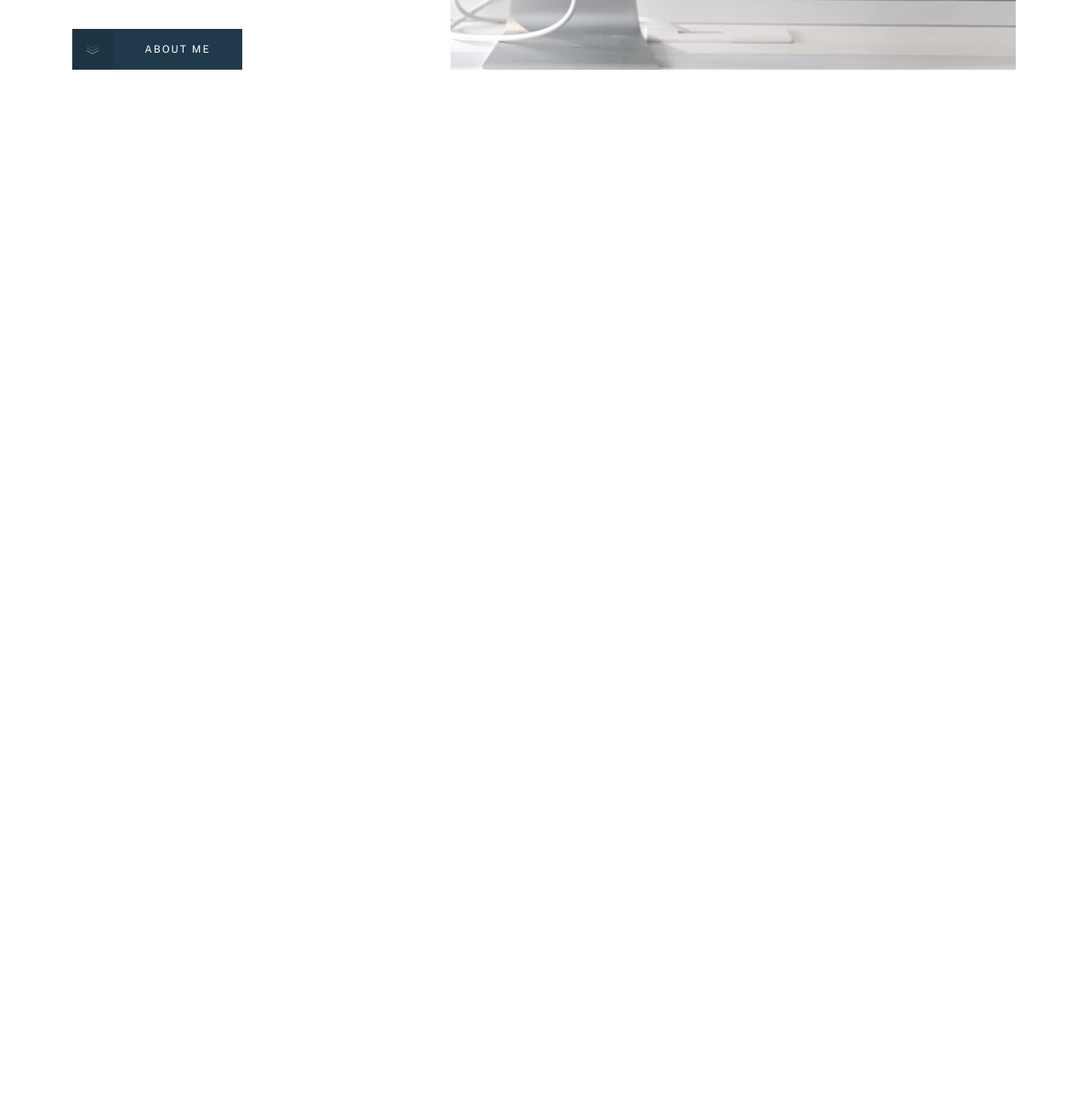
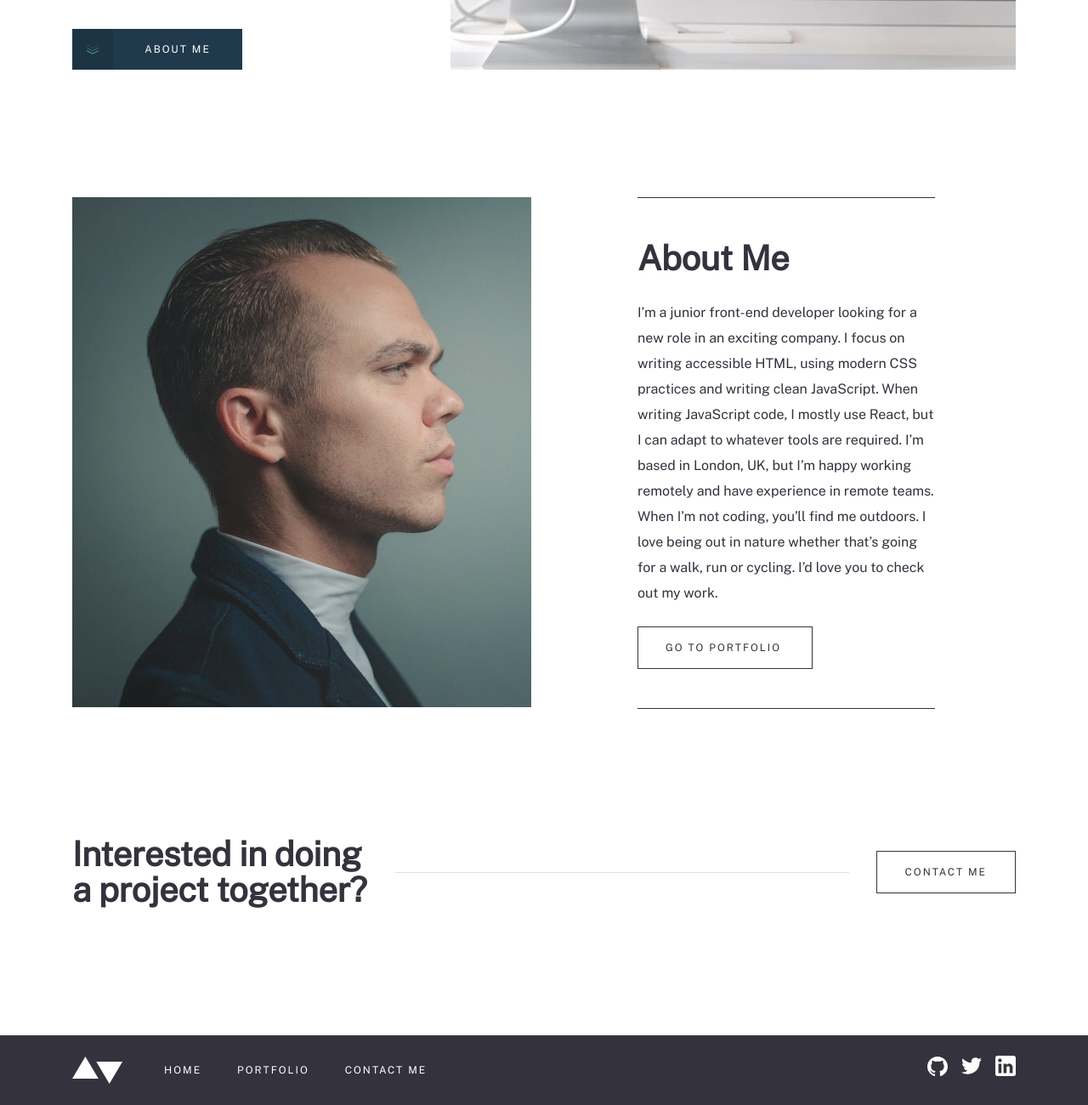
Before and after one commit to akramjonnuriddinov/001-minimalist-portfolio, a plain HTML site: page index.html in a window 1280 px wide. Shown: the part 668-1968 px from the top of the page at 85% size. Before the commit the page ends 900 px from the top, so only its background shows below. Drawn offline with Linux system fonts and the light colour scheme.

Commit message:
Add about-me, cta, site-footer

```diff
--- a/css/styles.css
+++ b/css/styles.css
@@ -122,7 +122,6 @@ img {
 }
 /* /SITE-HEADER */
 
-/* MAIN-CONTENT */
 
 /* HERO */
 .hero {
@@ -162,6 +161,14 @@ img {
   text-decoration: none;
 }
 
+.hero__link:hover {
+  opacity: 0.8;
+}
+
+.hero__link:active {
+  opacity: 0.6;
+}
+
 .hero__link-img-wrapper {
   /* background-color: rgba(0, 0, 0, 0.1); */
   background-color: #1D3445;
@@ -193,4 +200,146 @@ img {
 }
 /* /HERO */
 
-/* /MAIN-CONTENT */
+/* ABPOUT-ME */
+.about-me {
+  margin-bottom: 150px;
+}
+
+.about-me__container {
+  display: flex;
+}
+
+.about-me__img {
+  width: 540px;
+  height: 600px;
+  margin-right: 125px;
+  display: block;
+}
+
+.about-me__content {
+  border-top: 1px solid var(--text-color);
+  border-bottom: 1px solid var(--text-color);
+  padding-top: 50px;
+  padding-bottom: 46px;
+  max-width: 350px;
+  width: 100%;
+}
+
+.about-me__title {
+  margin-top: 0;
+  margin-bottom: 28px;
+  font-size: 40px;
+  line-height: 42px;
+  font-weight: 700;
+  letter-spacing: -0.36px
+}
+
+.about-me__text {
+  margin-top: 0;
+  margin-bottom: 24px;
+}
+
+.main-link {
+  padding: 17px 36px 17px 32px;
+  border: 1px solid var(--text-color);
+  text-decoration: none;
+  color: var(--text-color);
+  display: inline-block;
+  font-size: 12px;
+  line-height: 14.1px;
+  letter-spacing: 2px;
+  white-space: nowrap;
+}
+
+.main-link:hover {
+  background-color: var(--text-color);
+  color: var(--link-color);
+}
+
+.main-link:active {
+  opacity: 0.6;
+}
+/* /ABPOUT-ME */
+
+/* CTA */
+.cta {
+  margin-bottom: 150px;
+}
+
+.cta__container {
+  display: flex;
+  justify-content: space-between;
+  align-items: center;
+}
+
+.cta__title {
+  margin: 0;
+  margin-right: 32px;
+  font-size: 40px;
+  line-height: 42px;
+  letter-spacing: -0.36px;
+  font-weight: 700;
+}
+
+.cta__line {
+  background-color: var(--text-color);
+  opacity: 0.15;
+  max-width: 534px;
+  width: 100%;
+  height: 1px;
+  display: inline-block;
+  margin-right: 32px;
+}
+
+.cta__link {
+  padding: 17px 33px;
+}
+/* /CTA */
+
+/* SITE-FOOTER */
+.site-footer {
+  background-color: var(--text-color);
+}
+
+.site-footer__container {
+  display: flex;
+  padding-top: 24px;
+  padding-bottom: 24px;
+  align-items: center;
+}
+
+.site-footer__sitenav {
+  margin-right: 10px;
+}
+
+.site-footer__logo-link {
+  display: flex;
+  margin-right: 48px;
+}
+
+.site-footer__link {
+  color: #fff;
+  display: flex;
+}
+
+.site-footer__list {
+  margin: 0;
+  padding: 0;
+  list-style: none;
+  display: flex;
+  align-items: center;
+  margin-left: auto;
+}
+
+.site-footer__item:not(:last-child) {
+  margin-right: 16px;
+}
+
+.site-footer__icon-link:hover {
+  opacity: 0.8;
+}
+
+.site-footer__icon-link:active {
+  opacity: 0.6;
+}
+/* /SITE-FOOTER */
--- a/index.html
+++ b/index.html
@@ -55,8 +55,72 @@
       </div>
     </section>
     <!-- /HERO -->
+
+    <!-- ABOUT-ME -->
+    <section class="about-me">
+      <div class="container about-me__container">
+        <img class="about-me__img" src="./img/about-me.jpg" srcset="./img/about-me.jpg 1x, ./img/about-me@2x.jpg 2x" alt="Alex img" width="540" height="600">
+        <div class="about-me__content">
+          <h2 class="about-me__title">About Me</h2>
+          <p class="about-me__text">I’m a junior front-end developer looking for a new role in an exciting company. I focus on writing accessible HTML, using modern CSS practices and writing clean JavaScript. When writing JavaScript code, I mostly use React, but I can adapt to whatever tools are required. I’m based in London, UK, but I’m happy working remotely and have experience in remote teams. When I’m not coding, you’ll find me outdoors. I love being out in nature whether that’s going for a walk, run or cycling. I’d love you to check out my work.</p>
+          <a class="about-me__link main-link" href="#">GO TO PORTFOLIO</a>
+        </div>
+      </div>
+    </section>
+    <!-- /ABOUT-ME -->
+
+    <!-- CTA -->
+    <section class="cta">
+      <div class="cta__container container">
+        <h2 class="cta__title">Interested in doing a project together?</h2>
+        <span class="cta__line"></span>
+        <a class="main-link cta__link" href="#">CONTACT ME</a>
+      </div>
+    </section>
+    <!-- /CTA -->
   </main>
   <!-- /MAIN-CONTENT -->
+
+  <!-- SITE-FOOTER -->
+  <footer class="site-footer">
+    <div class="site-footer__container container">
+      <a class="site-footer__logo-link" href="index.html">
+        <img class="site-footer__logo-img" src="./img/footer-logo.svg" alt="Site logo" width="60" height="32">
+      </a>
+      <nav class="sitenav site-footer__sitenav">
+        <ul class="sitenav__list">
+          <li class="sitenav__item">
+            <a class="sitenav__link site-footer__link" href="#">HOME</a>
+          </li>
+          <li class="sitenav__item">
+            <a class="sitenav__link site-footer__link" href="#">PORTFOLIO</a>
+          </li>
+          <li class="sitenav__item">
+            <a class="sitenav__link site-footer__link" href="#">CONTACT ME</a>
+          </li>
+        </ul>
+      </nav>
+      <ul class="site-footer__list">
+        <li class="site-footer__item">
+          <a class="site-footer__icon-link" href="#">
+            <img class="site-footer__icon" src="./img/github.svg" alt="" width="24" height="24">
+          </a>
+        </li>
+        <li class="site-footer__item">
+          <a class="site-footer__icon-link" href="#">
+            <img class="site-footer__icon" src="./img/twitter.svg" alt="" width="24" height="24">
+          </a>
+        </li>
+        <li class="site-footer__item">
+          <a class="site-footer__icon-link" href="#">
+            <img class="site-footer__icon" src="./img/linkedin.svg" alt="" width="24" height="24">
+          </a>
+        </li>
+      </ul>
+    </div>
+  </footer>
+  <!-- /SITE-FOOTER -->
+
 
 
   <script src="js/main.js"></script>
```
Also changed, not shown: img/about-me.jpg (added), img/about-me@2x.jpg (added), img/footer-logo.svg (added), img/github.svg (added), img/linkedin.svg (added), img/twitter.svg (added).
